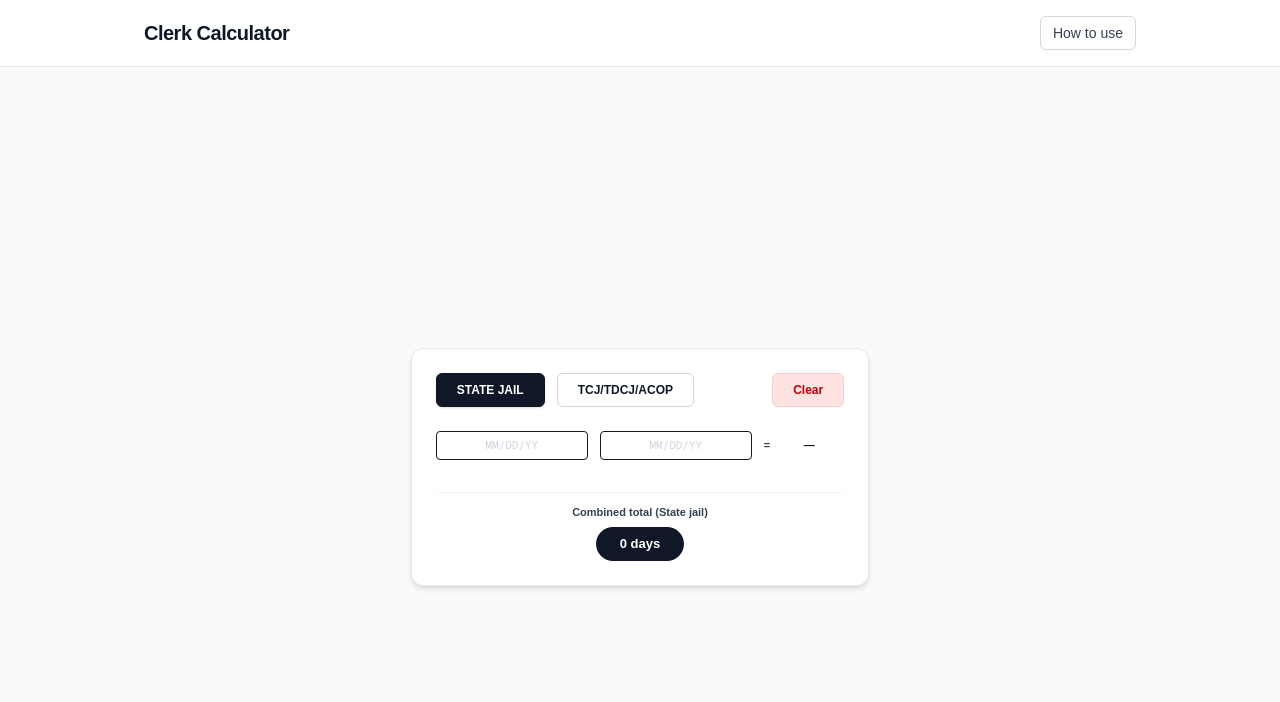
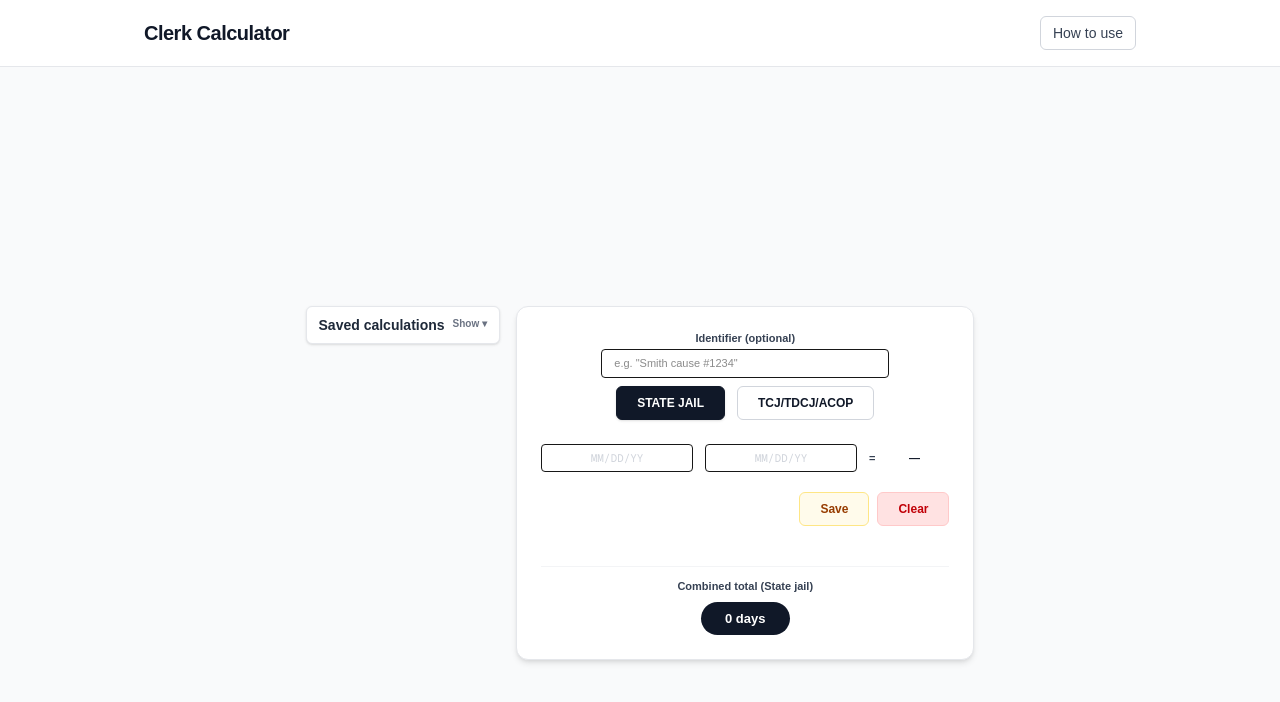
Before and after one commit to jesusoyer/Clerk-Calculator, a Next.js app: page / in a window 1280 px wide. Shown: the top 702 px of the page. Built offline with nearby package versions, Linux system fonts and the light colour scheme.

Commit message:
added save functionality, added identifier field, and added a saved calculation list that will allow the user to get previous calculations at the click of a button

```diff
--- a/app/components/Calculator.tsx
+++ b/app/components/Calculator.tsx
@@ -1,7 +1,11 @@
+// components/Calculator.tsx
 "use client";
 
-import { useState, useRef, useEffect } from "react";
+import { useState, useRef, useEffect, useCallback } from "react";
 import type { KeyboardEvent } from "react";
+import SavedCalculationsPanel, {
+  SavedCalculationSummary,
+} from "./SavedCalculations";
 
 interface TimeRangeRow {
   id: number;
@@ -10,6 +14,13 @@ interface TimeRangeRow {
 }
 
 type CalcMode = "STATE_JAIL" | "TCJ_TDCJ";
+
+interface SavedCalculation {
+  label: string;
+  rows: TimeRangeRow[];
+  mode: CalcMode;
+  createdAt: number;
+}
 
 const STORAGE_KEY = "clerk-calculator-state-v1";
 
@@ -34,7 +45,7 @@ function normalizeShortDateDisplay(value: string): string {
   if (digitsOnly.length === 8) {
     const mm = digitsOnly.slice(0, 2);
     const dd = digitsOnly.slice(2, 4);
-    const yy = digitsOnly.slice(6, 8); // last two digits of year
+    const yy = digitsOnly.slice(6, 8);
     return `${mm}/${dd}/${yy}`;
   }
 
@@ -54,9 +65,6 @@ function normalizeShortDateDisplay(value: string): string {
   return trimmed;
 }
 
-/**
- * Parse whatever's in the field into a Date, using the same normalization rules.
- */
 function parseShortDate(input: string): Date | null {
   if (!input) return null;
 
@@ -73,10 +81,9 @@ function parseShortDate(input: string): Date | null {
     return null;
   }
 
-  const fullYear = 2000 + yy; // 06 → 2006
+  const fullYear = 2000 + yy;
   const date = new Date(fullYear, month - 1, day);
 
-  // sanity check so 02/31/25 doesn't roll into March
   if (
     date.getFullYear() !== fullYear ||
     date.getMonth() !== month - 1 ||
@@ -88,13 +95,11 @@ function parseShortDate(input: string): Date | null {
   return date;
 }
 
-// Get duration in whole days based on mode
 function getDurationDays(row: TimeRangeRow, mode: CalcMode): number {
   if (!row.start || !row.end) return 0;
 
   const start = parseShortDate(row.start);
   const end = parseShortDate(row.end);
-
   if (!start || !end) return 0;
 
   const diffMs = Math.abs(end.getTime() - start.getTime());
@@ -109,17 +114,13 @@ function getDurationDays(row: TimeRangeRow, mode: CalcMode): number {
   return withExtra > 0 ? withExtra : 0;
 }
 
-// With commas + singular/plural
 function formatDays(days: number): string {
   if (days <= 0) return "0 days";
-
   const label = days === 1 ? "day" : "days";
-  const withCommas = days.toLocaleString("en-US"); // 1000 → "1,000"
-
+  const withCommas = days.toLocaleString("en-US");
   return `${withCommas} ${label}`;
 }
 
-// The card with the calculator
 function BacktimeCard() {
   const [rows, setRows] = useState<TimeRangeRow[]>([
     { id: Date.now(), start: "", end: "" },
@@ -127,11 +128,30 @@ function BacktimeCard() {
   const [mode, setMode] = useState<CalcMode>("STATE_JAIL");
   const [copied, setCopied] = useState(false);
 
-  // Refs so we can focus specific fields on Enter/Tab
+  const [identifier, setIdentifier] = useState("");
+  const [savedCalculations, setSavedCalculations] = useState<SavedCalculation[]>(
+    []
+  );
+  const [saveError, setSaveError] = useState<string | null>(null);
+
+  const [saveBanner, setSaveBanner] = useState<string | null>(null);
+  const bannerTimeoutRef = useRef<ReturnType<typeof setTimeout> | null>(null);
+
+  // Saved list UI state
+  const [savedOpen, setSavedOpen] = useState(false);
+  const [activeSavedId, setActiveSavedId] = useState<string | null>(null); // null = current live calc
+
+  // Snapshot of the "current" calc when you first open a saved one
+  const liveStateRef = useRef<{
+    rows: TimeRangeRow[];
+    mode: CalcMode;
+    identifier: string;
+  } | null>(null);
+
   const startRefs = useRef<Array<HTMLInputElement | null>>([]);
   const endRefs = useRef<Array<HTMLInputElement | null>>([]);
 
-  // ---- Load from localStorage on mount ----
+  // Load from localStorage
   useEffect(() => {
     try {
       if (typeof window === "undefined") return;
@@ -141,10 +161,11 @@ function BacktimeCard() {
       const parsed = JSON.parse(raw) as {
         rows?: TimeRangeRow[];
         mode?: CalcMode;
+        identifier?: string;
+        savedCalculations?: any[];
       };
 
       if (Array.isArray(parsed.rows) && parsed.rows.length > 0) {
-        // Ensure each row has id/start/end
         const safeRows = parsed.rows.map((row) => ({
           id: row.id ?? Date.now() + Math.random(),
           start: row.start ?? "",
@@ -156,29 +177,58 @@ function BacktimeCard() {
       if (parsed.mode === "STATE_JAIL" || parsed.mode === "TCJ_TDCJ") {
         setMode(parsed.mode);
       }
+
+      if (typeof parsed.identifier === "string") {
+        setIdentifier(parsed.identifier);
+      }
+
+      if (Array.isArray(parsed.savedCalculations)) {
+        const safeSaved: SavedCalculation[] = parsed.savedCalculations.map(
+          (c: any) => ({
+            label: String(c.label ?? "Unnamed"),
+            rows: Array.isArray(c.rows) ? c.rows : [],
+            mode: c.mode === "TCJ_TDCJ" ? "TCJ_TDCJ" : "STATE_JAIL",
+            createdAt:
+              typeof c.createdAt === "number" ? c.createdAt : Date.now(),
+          })
+        );
+        setSavedCalculations(safeSaved);
+      }
     } catch {
-      // If anything goes wrong, just ignore and use defaults
+      // ignore
     }
   }, []);
 
-  // ---- Save to localStorage whenever rows or mode change ----
+  // Save to localStorage
   useEffect(() => {
     try {
       if (typeof window === "undefined") return;
-      const payload = JSON.stringify({ rows, mode });
+      const payload = JSON.stringify({
+        rows,
+        mode,
+        identifier,
+        savedCalculations,
+      });
       window.localStorage.setItem(STORAGE_KEY, payload);
     } catch {
-      // ignore storage errors
+      // ignore
     }
-  }, [rows, mode]);
+  }, [rows, mode, identifier, savedCalculations]);
+
+  // Cleanup banner timeout on unmount
+  useEffect(() => {
+    return () => {
+      if (bannerTimeoutRef.current) {
+        clearTimeout(bannerTimeoutRef.current);
+      }
+    };
+  }, []);
 
   const totalDays = rows.reduce(
     (sum, row) => sum + getDurationDays(row, mode),
     0
   );
 
-  // Build combined expression like:
-  // (start - end) + (start2 - end2) = X days
   const rangeParts: string[] = [];
   rows.forEach((row) => {
     const startDate = parseShortDate(row.start);
@@ -187,7 +237,6 @@ function BacktimeCard() {
 
     const startStr = normalizeShortDateDisplay(row.start);
     const endStr = normalizeShortDateDisplay(row.end);
-
     rangeParts.push(`(${startStr} - ${endStr})`);
   });
 
@@ -204,7 +253,6 @@ function BacktimeCard() {
     );
   }
 
-  // On blur, normalize what's in the field to MM/DD/YY when possible
   function normalizeRowField(id: number, field: "start" | "end") {
     setRows((prev) =>
       prev.map((row) => {
@@ -239,7 +287,6 @@ function BacktimeCard() {
     ]);
   }
 
-  // Remove the last row, but never remove the final remaining one (just clears it)
   function removeLastRow() {
     setRows((prev) => {
       if (prev.length <= 1) {
@@ -249,11 +296,16 @@ function BacktimeCard() {
     });
   }
 
-  function handleClearAll() {
+  const handleClearAll = useCallback(() => {
     const fresh = [{ id: Date.now() + Math.random(), start: "", end: "" }];
     setRows(fresh);
     setMode("STATE_JAIL");
     setCopied(false);
+    setIdentifier("");
+    setSaveError(null);
+    setSaveBanner(null);
+    setActiveSavedId(null);
+    liveStateRef.current = null;
     try {
       if (typeof window !== "undefined") {
         window.localStorage.removeItem(STORAGE_KEY);
@@ -261,11 +313,11 @@ function BacktimeCard() {
     } catch {
       // ignore
     }
-  }
+  }, []);
 
-  // ⌨️ Keyboard shortcut: Ctrl+0 / Cmd+0 to clear the calculator
+  // Keyboard shortcut: Ctrl+0 / Cmd+0 to clear
   useEffect(() => {
-    function onKeyDown(e: KeyboardEvent | any) {
+    function onKeyDown(e: any) {
       if ((e.ctrlKey || e.metaKey) && e.key === "0") {
         e.preventDefault();
         handleClearAll();
@@ -278,7 +330,6 @@ function BacktimeCard() {
     }
   }, [handleClearAll]);
 
-  // Enter behavior on START field: go to end field (same row)
   function handleStartKeyDown(
     e: KeyboardEvent<HTMLInputElement>,
     rowIndex: number
@@ -290,7 +341,6 @@ function BacktimeCard() {
     }
   }
 
-  // Enter/Tab behavior on END field
   function handleEndKeyDown(
     e: KeyboardEvent<HTMLInputElement>,
     rowIndex: number
@@ -314,7 +364,6 @@ function BacktimeCard() {
     }
   }
 
-  // Copy expression to clipboard
   async function handleCopyExpression() {
     if (!combinedExpression) return;
 
@@ -325,7 +374,6 @@ function BacktimeCard() {
         const textarea = document.createElement("textarea");
         textarea.value = combinedExpression;
         textarea.style.position = "fixed";
-        textarea.style.left = "-9999px";
         document.body.appendChild(textarea);
         textarea.select();
         document.execCommand("copy");
@@ -334,14 +382,130 @@ function BacktimeCard() {
       setCopied(true);
       setTimeout(() => setCopied(false), 1500);
     } catch {
-      // ignore for now
+      // ignore
     }
   }
 
+  function handleSaveCurrent() {
+    setSaveError(null);
+
+    if (!combinedExpression || totalDays <= 0) {
+      setSaveError("You need at least one valid date range to save.");
+      return;
+    }
+
+    const trimmed = identifier.trim();
+    const existingLabels = savedCalculations.map((c) => c.label);
+
+    let label = trimmed || "Calculation 1";
+    if (!trimmed) {
+      let n = 1;
+      while (existingLabels.includes(`Calculation ${n}`)) {
+        n += 1;
+      }
+      label = `Calculation ${n}`;
+    }
+
+    const duplicate = savedCalculations.some(
+      (c) => c.label.toLowerCase() === label.toLowerCase()
+    );
+    if (duplicate) {
+      setSaveError("That identifier is already used. Please choose another.");
+      return;
+    }
+
+    const snapshotRows = rows.map((r) => ({ ...r }));
+    const now = Date.now();
+    const next: SavedCalculation[] = [
+      ...savedCalculations,
+      { label, rows: snapshotRows, mode, createdAt: now },
+    ];
+    setSavedCalculations(next);
+    setSaveError(null);
+
+    const message = `The calculation was saved as "${label}"`;
+    setSaveBanner(message);
+
+    if (bannerTimeoutRef.current) {
+      clearTimeout(bannerTimeoutRef.current);
+    }
+    bannerTimeoutRef.current = setTimeout(() => {
+      setSaveBanner(null);
+    }, 3000);
+
+    // Open the list once there's something to show
+    setSavedOpen(true);
+  }
+
+  // Handle selecting an item from SavedCalculations
+  function handleSelectSaved(id: string | null) {
+    if (id === null) {
+      // "Current calculation"
+      setActiveSavedId(null);
+      if (liveStateRef.current) {
+        setRows(liveStateRef.current.rows);
+        setMode(liveStateRef.current.mode);
+        setIdentifier(liveStateRef.current.identifier);
+      }
+      return;
+    }
+
+    const found = savedCalculations.find((c) => c.label === id);
+    if (!found) return;
+
+    // On first switch away from live state, remember it
+    if (activeSavedId === null) {
+      liveStateRef.current = {
+        rows,
+        mode,
+        identifier,
+      };
+    }
+
+    setActiveSavedId(id);
+    setRows(found.rows.map((r) => ({ ...r })));
+    setMode(found.mode);
+    setIdentifier(found.label);
+  }
+
+  function handleDeleteSaved(id: string) {
+    setSavedCalculations((prev) => prev.filter((c) => c.label !== id));
+
+    if (activeSavedId === id) {
+      setActiveSavedId(null);
+      if (liveStateRef.current) {
+        setRows(liveStateRef.current.rows);
+        setMode(liveStateRef.current.mode);
+        setIdentifier(liveStateRef.current.identifier);
+      } else {
+        handleClearAll();
+      }
+    }
+  }
+
+  const savedSummaries: SavedCalculationSummary[] = savedCalculations.map(
+    (c) => ({
+      id: c.label,
+      createdAt: c.createdAt,
+    })
+  );
+
   return (
+    <div className="w-full max-w-5xl flex flex-col md:flex-row gap-4 items-start justify-center">
+      {/* Left: Saved Calculations panel */}
+      <SavedCalculationsPanel
+        items={savedSummaries}
+        isOpen={savedOpen}
+        activeId={activeSavedId}
+        onToggleOpen={() => setSavedOpen((prev) => !prev)}
+        onSelect={handleSelectSaved}
+        onDelete={handleDeleteSaved}
+      />
+
+      {/* Right: Calculator card */}
       <div
         className="
-        relative w-full max-w-lg
+          relative w-full md:max-w-lg
           rounded-xl border border-gray-200 bg-white shadow-md
           p-4 sm:p-6 space-y-6
           text-xs
@@ -349,12 +513,41 @@ function BacktimeCard() {
           flex flex-col items-center
         "
       >
-      {/* Mode toggle + Clear on the same line (stack on mobile) */}
-      <div className="w-full flex flex-col sm:flex-row sm:items-center sm:justify-between gap-3 mb-4">
-        {/* Left: mode buttons */}
-        <div className="flex flex-wrap justify-start gap-2 sm:gap-3">
+        {/* Success banner directly above the card body */}
+        {saveBanner && (
+          <div className="absolute -top-10 left-1/2 -translate-x-1/2 px-4 py-2 rounded-md border border-emerald-200 bg-emerald-50 text-emerald-800 text-[12px] shadow-sm">
+            {saveBanner}
+          </div>
+        )}
+
+        {/* Identifier */}
+        <div className="w-full mb-2 flex flex-col items-center">
+          <label className="block text-[11px] font-semibold text-gray-700 mb-1 text-center">
+            Identifier (optional)
+          </label>
+          <input
+            type="text"
+            value={identifier}
+            onChange={(e) => {
+              setIdentifier(e.target.value);
+              setSaveError(null);
+            }}
+            placeholder='e.g. "Smith cause #1234"'
+            className="w-full sm:w-72 max-w-xs border rounded px-3 py-1.5 text-[11px] focus:outline-none focus:ring-1 focus:ring-gray-400 focus:border-gray-500"
+          />
+          {saveError && (
+            <p className="mt-1 text-[11px] text-red-600 text-center">
+              {saveError}
+            </p>
+          )}
+        </div>
+
+        {/* Mode toggle – centered, removed from tab order */}
+        <div className="w-full flex flex-col sm:flex-row sm:items-center sm:justify-center gap-3 mb-4">
+          <div className="flex flex-wrap justify-center gap-2 sm:gap-3">
             <button
               type="button"
+              tabIndex={-1}
               onClick={() => setMode("STATE_JAIL")}
               className={`px-4 sm:px-5 py-2 rounded-md border text-[12px] font-semibold whitespace-nowrap transition active:scale-95 focus:outline-none focus:ring-1 focus:ring-gray-400 ${
                 mode === "STATE_JAIL"
@@ -366,6 +559,7 @@ function BacktimeCard() {
             </button>
             <button
               type="button"
+              tabIndex={-1}
               onClick={() => setMode("TCJ_TDCJ")}
               className={`px-4 sm:px-5 py-2 rounded-md border text-[12px] font-semibold whitespace-nowrap transition active:scale-95 focus:outline-none focus:ring-1 focus:ring-gray-400 ${
                 mode === "TCJ_TDCJ"
@@ -374,24 +568,6 @@ function BacktimeCard() {
               }`}
             >
               TCJ/TDCJ/ACOP
-          </button>
-        </div>
-
-        {/* Right: Clear button – faded red base, redder on hover/active */}
-        <div className="flex sm:justify-end">
-          <button
-            type="button"
-            onClick={handleClearAll}
-            className="
-              px-4 sm:px-5 py-2 rounded-md border text-[12px] font-semibold whitespace-nowrap
-              bg-red-100 text-red-700 border-red-200
-              hover:bg-red-400 hover:text-white hover:border-red-400
-              active:bg-red-500 active:border-red-500
-              transition active:scale-95
-              focus:outline-none focus:ring-1 focus:ring-red-200
-            "
-          >
-            Clear
             </button>
           </div>
         </div>
@@ -411,13 +587,9 @@ function BacktimeCard() {
               (rows.length === 1 && isFirst && rowComplete) ||
               (rows.length > 1 && isLast);
 
-          const baseTabIndex = index * 2 + 1;
-
             return (
               <div key={row.id} className="space-y-3">
-              {/* Date row – stack on mobile, inline on larger screens */}
                 <div className="flex flex-col sm:flex-row sm:flex-nowrap items-center justify-center gap-2 sm:gap-3">
-                {/* Date Range Field 1 */}
                   <input
                     type="text"
                     inputMode="numeric"
@@ -428,14 +600,12 @@ function BacktimeCard() {
                     }
                     onBlur={() => normalizeRowField(row.id, "start")}
                     onKeyDown={(e) => handleStartKeyDown(e, index)}
-                  tabIndex={baseTabIndex}
                     ref={(el) => {
                       startRefs.current[index] = el;
                     }}
                     className="border rounded px-3 py-1.5 text-[11px] w-full sm:w-[9.5rem] text-center font-mono placeholder:text-gray-300 focus:outline-none focus:ring-1 focus:ring-gray-400 focus:border-gray-500"
                   />
 
-                {/* Date Range Field 2 */}
                   <input
                     type="text"
                     inputMode="numeric"
@@ -446,14 +616,12 @@ function BacktimeCard() {
                     }
                     onBlur={() => normalizeRowField(row.id, "end")}
                     onKeyDown={(e) => handleEndKeyDown(e, index)}
-                  tabIndex={baseTabIndex + 1}
                     ref={(el) => {
                       endRefs.current[index] = el;
                     }}
                     className="border rounded px-3 py-1.5 text-[11px] w-full sm:w-[9.5rem] text-center font-mono placeholder:text-gray-300 focus:outline-none focus:ring-1 focus:ring-gray-400 focus:border-gray-500"
                   />
 
-                {/* = number of days */}
                   <div className="flex items-center gap-1">
                     <span className="text-[11px] font-semibold text-gray-700">
                       =
@@ -464,14 +632,12 @@ function BacktimeCard() {
                   </div>
                 </div>
 
-              {/* Row controls */}
                 {showRowControls && (
                   <div className="w-full flex justify-center mt-2">
                     <div className="flex flex-wrap justify-center gap-2">
                       <button
                         type="button"
                         onClick={addRow}
-                      tabIndex={rows.length * 2 + 1}
                         className="px-3 py-1.5 rounded-md border border-gray-300 text-[11px] font-semibold text-gray-900 bg-white hover:bg-gray-100 whitespace-nowrap transition active:scale-95 focus:outline-none focus:ring-1 focus:ring-gray-300"
                       >
                         + Add row
@@ -479,7 +645,6 @@ function BacktimeCard() {
                       <button
                         type="button"
                         onClick={removeLastRow}
-                      tabIndex={rows.length * 2 + 2}
                         className="px-3 py-1.5 rounded-md border border-gray-300 text-[11px] font-semibold text-gray-900 bg-white hover:bg-gray-100 disabled:opacity-40 disabled:cursor-not-allowed whitespace-nowrap transition active:scale-95 focus:outline-none focus:ring-1 focus:ring-gray-300"
                       >
                         − Remove row
@@ -492,6 +657,38 @@ function BacktimeCard() {
           })}
         </div>
 
+        {/* Save + Clear row */}
+        <div className="w-full flex justify-end gap-2 mt-1">
+          <button
+            type="button"
+            onClick={handleSaveCurrent}
+            className="
+              px-4 sm:px-5 py-2 rounded-md border text-[12px] font-semibold whitespace-nowrap
+              bg-amber-50 text-amber-800 border-amber-200
+              hover:bg-amber-200 hover:border-amber-300
+              active:bg-amber-300 active:border-amber-400
+              transition active:scale-95
+              focus:outline-none focus:ring-1 focus:ring-amber-200
+            "
+          >
+            Save
+          </button>
+          <button
+            type="button"
+            onClick={handleClearAll}
+            className="
+              px-4 sm:px-5 py-2 rounded-md border text-[12px] font-semibold whitespace-nowrap
+              bg-red-100 text-red-700 border-red-200
+              hover:bg-red-400 hover:text-white hover:border-red-400
+              active:bg-red-500 active:border-red-500
+              transition active:scale-95
+              focus:outline-none focus:ring-1 focus:ring-red-200
+            "
+          >
+            Clear
+          </button>
+        </div>
+
         {/* Combined total + expression */}
         <div className="w-full pt-3 border-t border-gray-100 mt-4 flex flex-col items-center gap-2">
           <span className="text-[11px] font-semibold text-gray-700 text-center px-2">
@@ -502,7 +699,6 @@ function BacktimeCard() {
             {formatDays(totalDays)}
           </span>
 
-        {/* Combined range expression + copy button */}
           {combinedExpression && (
             <div className="mt-2 flex flex-col sm:flex-row items-center justify-center gap-2 sm:gap-3 px-2 text-center">
               <span className="text-[12px] text-gray-900 font-semibold">
@@ -519,11 +715,11 @@ function BacktimeCard() {
           )}
         </div>
       </div>
+    </div>
   );
 }
 
-// This wraps the card and centers it in the window
-export default function BacktimeCalculator() {
+export default function Calculator() {
   return (
     <main className="min-h-screen flex items-center justify-center bg-gray-50 px-3 sm:px-4">
       <BacktimeCard />
--- /dev/null
+++ b/app/components/SavedCalculations.tsx
@@ -0,0 +1,117 @@
+// components/SavedCalculations.tsx
+"use client";
+
+import React from "react";
+
+export interface SavedCalculationSummary {
+  id: string;        // label / identifier
+  createdAt: number; // timestamp
+}
+
+interface SavedCalculationsProps {
+  items: SavedCalculationSummary[];
+  isOpen: boolean;
+  activeId: string | null;          // null = "Current calculation"
+  onToggleOpen: () => void;
+  onSelect: (id: string | null) => void; // null selects current live calc
+  onDelete: (id: string) => void;
+}
+
+export default function SavedCalculations({
+  items,
+  isOpen,
+  activeId,
+  onToggleOpen,
+  onSelect,
+  onDelete,
+}: SavedCalculationsProps) {
+  return (
+    <aside className="w-full max-w-xs sm:max-w-[220px]">
+      {/* Toggle button */}
+      <button
+        type="button"
+        onClick={onToggleOpen}
+        className="
+          w-full flex items-center justify-between
+          rounded-md border border-gray-200 bg-white
+          px-3 py-2 text-xs sm:text-sm font-semibold text-gray-800
+          shadow-sm hover:bg-gray-50 active:scale-[0.98]
+          transition
+        "
+      >
+        <span>Saved calculations</span>
+        <span className="ml-2 text-[10px] text-gray-500">
+          {isOpen ? "Hide ▴" : "Show ▾"}
+        </span>
+      </button>
+
+      {isOpen && (
+        <div
+          className="
+            mt-2 rounded-md border border-gray-200 bg-white shadow-sm
+            max-h-80 overflow-y-auto text-xs
+          "
+        >
+          {/* "Current" row */}
+          <button
+            type="button"
+            onClick={() => onSelect(null)}
+            className={`
+              w-full flex items-center justify-between px-3 py-2 border-b border-gray-100
+              text-left hover:bg-gray-50 transition
+              ${activeId === null ? "bg-gray-50 font-semibold" : ""}
+            `}
+          >
+            <span>Current calculation</span>
+            {activeId === null && (
+              <span className="text-[10px] uppercase text-gray-500">
+                ACTIVE
+              </span>
+            )}
+          </button>
+
+          {/* Saved items */}
+          {items.length === 0 ? (
+            <div className="px-3 py-3 text-gray-500 text-[11px]">
+              No saved calculations yet. Use the{" "}
+              <span className="font-semibold">Save</span> button in the
+              calculator.
+            </div>
+          ) : (
+            items.map((item) => (
+              <div
+                key={item.id}
+                className={`
+                  flex items-center justify-between px-3 py-2 border-b last:border-b-0 border-gray-100
+                  ${activeId === item.id ? "bg-amber-50" : "bg-white"}
+                `}
+              >
+                <button
+                  type="button"
+                  onClick={() => onSelect(item.id)}
+                  className="flex-1 text-left text-[11px] sm:text-xs hover:text-gray-900"
+                >
+                  <div className="font-semibold truncate">{item.id}</div>
+                  <div className="text-[10px] text-gray-500">
+                    {new Date(item.createdAt).toLocaleString()}
+                  </div>
+                </button>
+                <button
+                  type="button"
+                  onClick={() => onDelete(item.id)}
+                  className="
+                    ml-2 px-1.5 py-0.5 rounded
+                    text-[10px] text-red-600
+                    hover:bg-red-50 active:scale-95
+                  "
+                >
+                  ✕
+                </button>
+              </div>
+            ))
+          )}
+        </div>
+      )}
+    </aside>
+  );
+}
--- a/app/page.tsx
+++ b/app/page.tsx
@@ -1,15 +1,18 @@
-// app/page.tsx (or wherever your BacktimeCalculator lives)
+// app/page.tsx
 "use client";
 
 import Calculator from "./components/Calculator";
-import Header from "./components/Header"; // adjust path as needed
+import Header from "./components/Header";
 
 export default function Page() {
   return (
     <div className="min-h-screen bg-gray-50 flex flex-col">
       <Header />
-      <main className="flex-1 flex items-center justify-center px-4">
-        <Calculator />
+
+      <main className="flex-1 px-3 sm:px-4 py-4 flex justify-center">
+        <div className="w-full max-w-6xl flex items-center justify-center">
+          <Calculator />
+        </div>
       </main>
     </div>
   );
```
Lines whose indentation alone changed are shown as unchanged.
